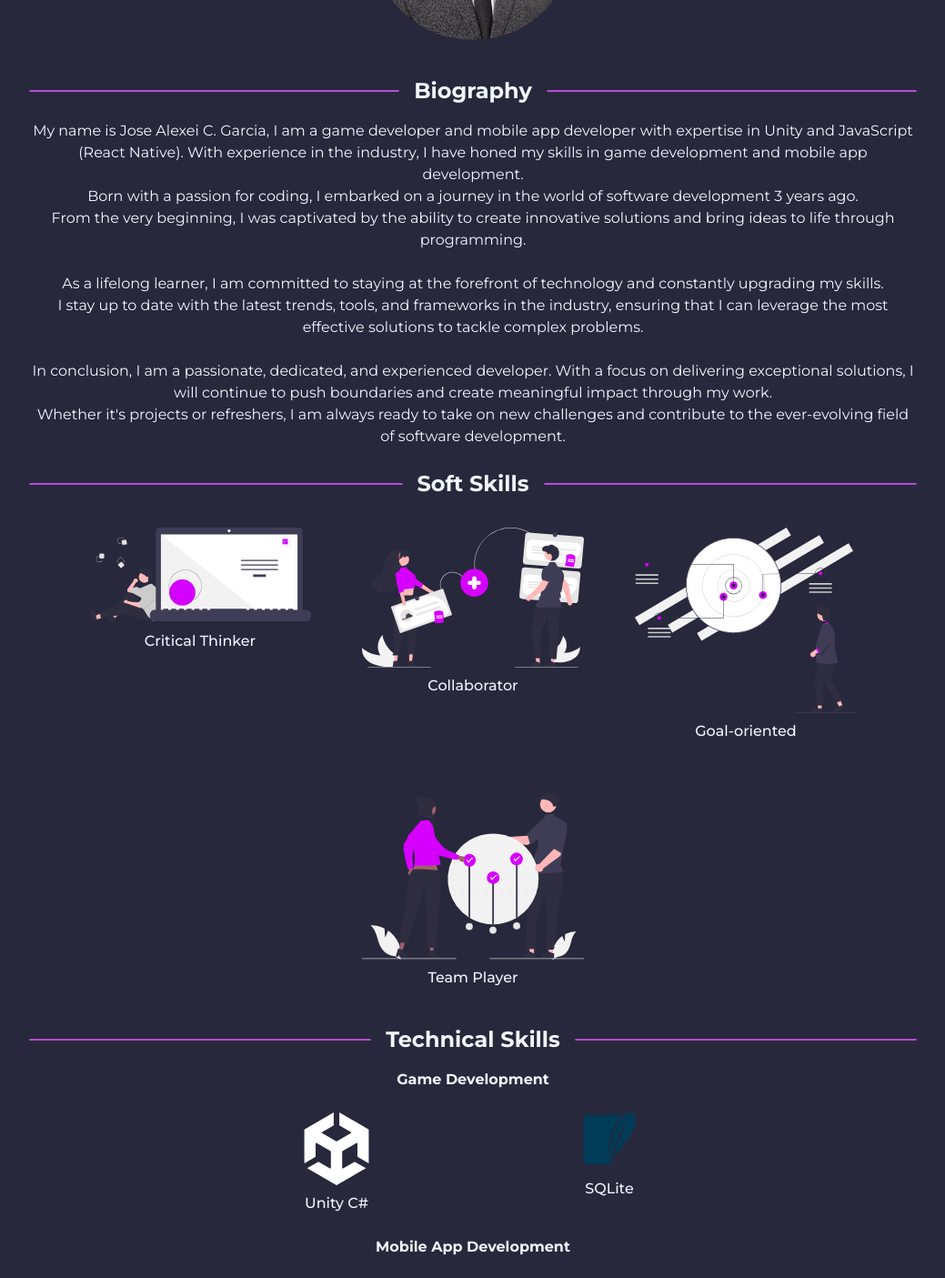
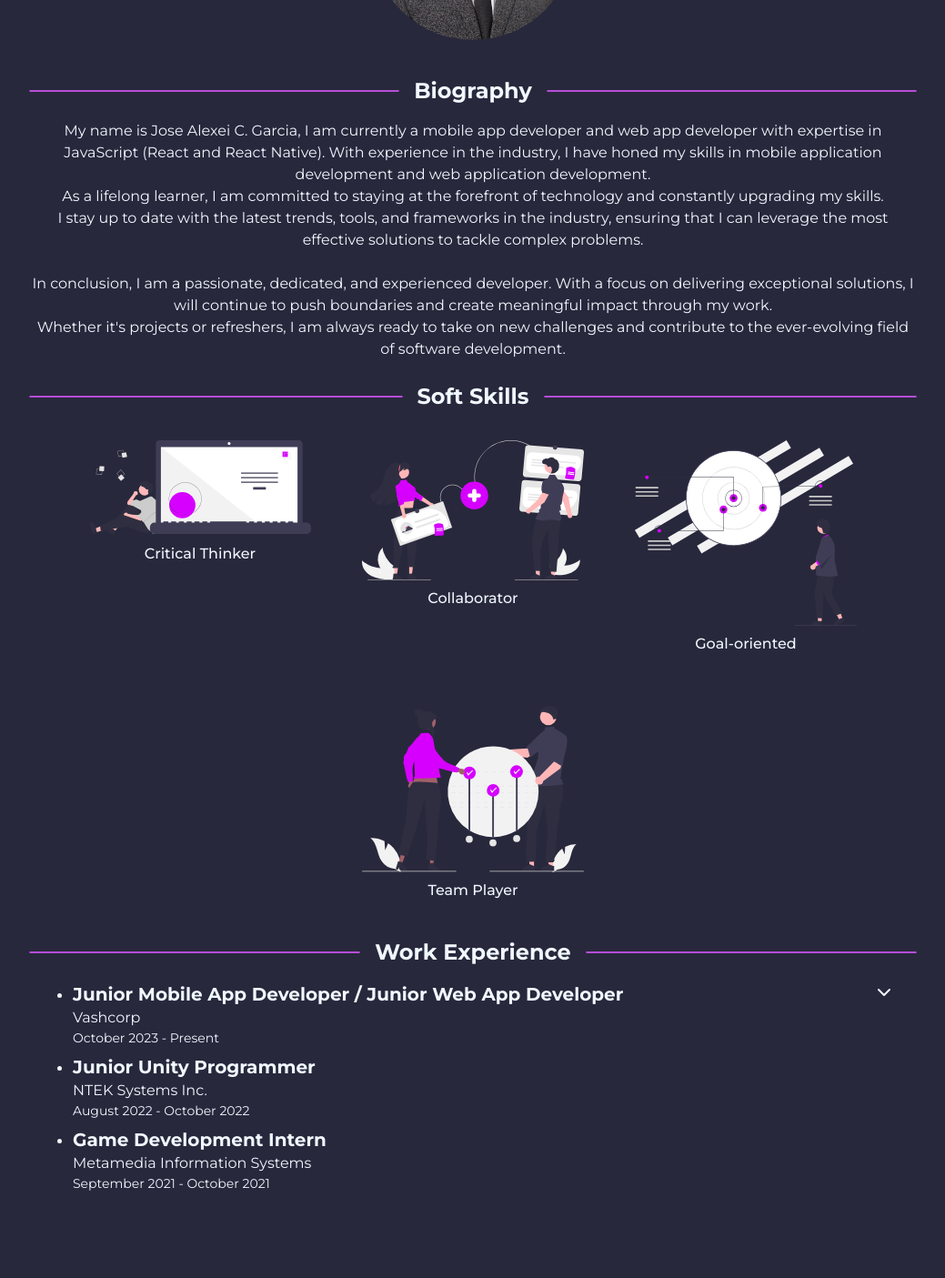
Before and after one commit to xcboi2k/portfolio-v2, a Next.js app: page /about in a window 1280 px wide. Shown: the part 480-1885 px from the top of the page at 91% size, without its empty margins (120-1159 px from the left). Built offline with nearby package versions, Linux system fonts and the light colour scheme.

Commit message:
feat: update for 2025

```diff
--- a/src/components/WorkExperience.js
+++ b/src/components/WorkExperience.js
@@ -1,14 +1,99 @@
-import React from 'react'
+import React, { useState } from 'react'
+import { ChevronDown, ChevronUp } from 'lucide-react';
 
 const WorkExperience = ({ workHistory }) => {
+    const [isOpen, setIsOpen] = useState(false);
+
     return (
         <div className="flex items-center justify-center mb-4 px-4 sm:px-6">
-            <ul className="list-disc pl-6 space-y-2">
+            <ul className="list-disc pl-6 space-y-2 w-full">
                 {workHistory.map((item, index) => (
-                    <li key={index} className="text-[#f0f8ff]">
-                        <h4 className="font-bold underline-offset-2 decoration-[#D600FF] text-lg sm:text-xl">{item.position}</h4>
-                        <p className="text-sm sm:text-base">{item.company}</p>
-                        <p className="text-xs sm:text-sm text-[#f0f8ff]">{item.date}</p>
+                    <li key={index} className="text-[#f0f8ff] relative">
+                        <div className="flex justify-between items-start">
+                            <div>
+                                <h4 className="font-bold underline-offset-2 decoration-[#D600FF] text-lg sm:text-xl">{item.position}</h4>
+                                <p className="text-sm sm:text-base">{item.company}</p>
+                                <p className="text-xs sm:text-sm text-[#f0f8ff]">{item.date}</p>
+                            </div>
+                            {index === 0 && (
+                                <button
+                                    onClick={() => setIsOpen(!isOpen)}
+                                    className="text-[#f0f8ff] text-xl"
+                                >
+                                    {isOpen ? <ChevronUp /> : <ChevronDown />}
+                                </button>
+                            )}
+                        </div>
+                        {index === 0 && isOpen && (
+                            <div className="mt-[15px] mb-[15px] rounded-lg p-[20px] bg-[#f0f8ff]">
+                                <h4 className="font-bold text-dark text-lg sm:text-xl mb-[5px]">Experience</h4>
+                                <p className="text-sm sm:text-base text-dark">- Mobile Application Development</p>
+                                <div className="text-sm sm:text-base text-dark ml-[10px] mb-[10px]">
+                                    {[
+                                        "• I developed our mobile application called 4Gives in Android and IOS. Currently deployed in Google Play Store and App Store.",
+                                        "• I handled deployments in Google Play Store and App Store for our mobile application.",
+                                        "• I made the application previews for Google Play Store and App Store.",
+                                        "• I am the main QA Tester for our mobile application."
+                                    ].map((text, i) => (
+                                        <p key={i} className="mb-1">{text}</p>
+                                    ))}
+                                </div>
+
+                                <div className="w-full flex-col mb-[30px] ml-[10px]">
+                                    <p className="text-sm sm:text-base text-dark">Links:</p>
+                                    <p className="text-sm sm:text-base text-dark ml-[10px]">
+                                        • Google Play Store:{' '}
+                                        <a
+                                            href="https://play.google.com/store/apps/details?id=com.vashcorp4Gives.me&pcampaignid=web_share"
+                                            target="_blank"
+                                            rel="noopener noreferrer"
+                                            className="text-blue-600 hover:text-blue-800 underline"
+                                        >
+                                            4Gives
+                                        </a>
+                                    </p>
+                                    <p className="text-sm sm:text-base text-dark ml-[10px]">
+                                        • App Store:{' '}
+                                        <a
+                                            href="https://apps.apple.com/ph/app/4gives/id6475159043"
+                                            target="_blank"
+                                            rel="noopener noreferrer"
+                                            className="text-blue-600 hover:text-blue-800 underline"
+                                        >
+                                            4Gives
+                                        </a>
+                                    </p>
+                                </div>
+
+
+                                <p className="text-sm sm:text-base text-dark">- Web Application Development</p>
+                                <div className="text-sm sm:text-base text-dark ml-[10px] mb-[20px]">
+                                    {[
+                                        "• I developed some pages in the 4Gives web application.",
+                                        "• I handle the maintenance and further improvements of 4Gives and its Admin Dashboard.",
+                                        "• I developed our company website and stand-alone eKYC platform. (Both are not yet deployed publicly)",
+                                        "• I handled deployments of our web application in AWS and Vercel.",
+                                        "• I am the main QA Tester for our web applications."
+                                    ].map((text, i) => (
+                                        <p key={i} className="mb-1">{text}</p>
+                                    ))}
+                                </div>
+
+                                <div className="w-full flex-col mb-[30px] ml-[10px]">
+                                    <p className="text-sm sm:text-base text-dark">
+                                        • Link of 4Gives:{' '}
+                                        <a
+                                            href="https://www.4gives.me"
+                                            target="_blank"
+                                            rel="noopener noreferrer"
+                                            className="text-blue-600 hover:text-blue-800 underline"
+                                        >
+                                            4Gives
+                                        </a>
+                                    </p>
+                                </div>
+                            </div>
+                        )}
                     </li>
                 ))}
             </ul>
--- a/src/pages/about.js
+++ b/src/pages/about.js
@@ -14,7 +14,7 @@ import profileImage from '../../public/images/profile_pic.jpg'
 const about = () => {
     const workHistory = [
         {
-            position: "Junior Mobile App Developer",
+            position: "Junior Mobile App Developer / Junior Web App Developer",
             company: "Vashcorp",
             date: "October 2023 - Present",
         },
@@ -49,13 +49,8 @@ const about = () => {
                         <div className="mb-6">
                             <SectionTitle title="Biography" />
                             <p className="text-[#f0f8ff] text-center text-sm sm:text-base">
-                                My name is Jose Alexei C. Garcia, I am a game developer and mobile app developer with expertise in Unity and JavaScript (React Native).
-                                With experience in the industry, I have honed my skills in game development and mobile app development.
-                                <br />
-                                Born with a passion for coding, I embarked on a journey in the world of software development 3 years ago.
-                                <br />
-                                From the very beginning, I was captivated by the ability to create innovative solutions and bring ideas to life through programming.
-                                <br />
+                                My name is Jose Alexei C. Garcia, I am currently a mobile app developer and web app developer with expertise in JavaScript (React and React Native).
+                                With experience in the industry, I have honed my skills in mobile application development and web application development.
                                 <br />
                                 As a lifelong learner, I am committed to staying at the forefront of technology and constantly upgrading my skills.
                                 <br />
@@ -88,7 +83,7 @@ const about = () => {
                                 />
                             </div>
                         </div>
-                        <div className="mb-6">
+                        {/* <div className="mb-6">
                             <SectionTitle title="Technical Skills" />
                             <div className="mb-2">
                                 <div className="mb-2">
@@ -107,7 +102,7 @@ const about = () => {
                                     </div>
                                 </div>
                             </div>
-                        </div>
+                        </div> */}
                         <div className="mb-6">
                             <SectionTitle title="Work Experience" />
                             <WorkExperience workHistory={workHistory} />
--- a/src/pages/index.js
+++ b/src/pages/index.js
@@ -12,7 +12,7 @@ export default function Home() {
               {/* Optional content for the first column if needed */}
           </div>
           <div className="w-full sm:w-1/2 px-4">
-              <AnimatedText text="Game Dev. Mobile Apps. Limitless Potential." />
+              <AnimatedText text="Mobile Apps. Web Apps. Limitless Potential." />
               <motion.div
                   className="px-4 sm:px-14"
                   initial={{ y: 20, opacity: 0 }}
@@ -20,7 +20,7 @@ export default function Home() {
                   transition={{ duration: 0.5 }}
               >
                   <p className="inline-block w-full text-[#f0f8ff] font-light text-sm sm:text-base text-center sm:text-right">
-                      With unwavering dedication, I transform innovative ideas into captivating games and cutting-edge mobile applications.
+                      With unwavering dedication, I transform innovative ideas into <br />cutting-edge web and mobile applications.
                   </p>
               </motion.div>
               <div className="py-16 sm:py-24"></div>
--- a/src/pages/projects.js
+++ b/src/pages/projects.js
@@ -24,12 +24,12 @@ const projects = () => {
                         </div>
                     </div>
 
-                    <div className="mb-5 w-full">
+                    {/* <div className="mb-5 w-full">
                         <SectionTitle title="Game Development" />
                         <div className="w-full">
                             <ProjectsGameDev />
                         </div>
-                    </div>
+                    </div> */}
 
                     <div className="mb-5 flex items-center justify-center w-full">
                         <Link href="/otherProjects">
```
Also changed, not shown: src/components/ProjectsMobDev.js (+2 -6 lines).
